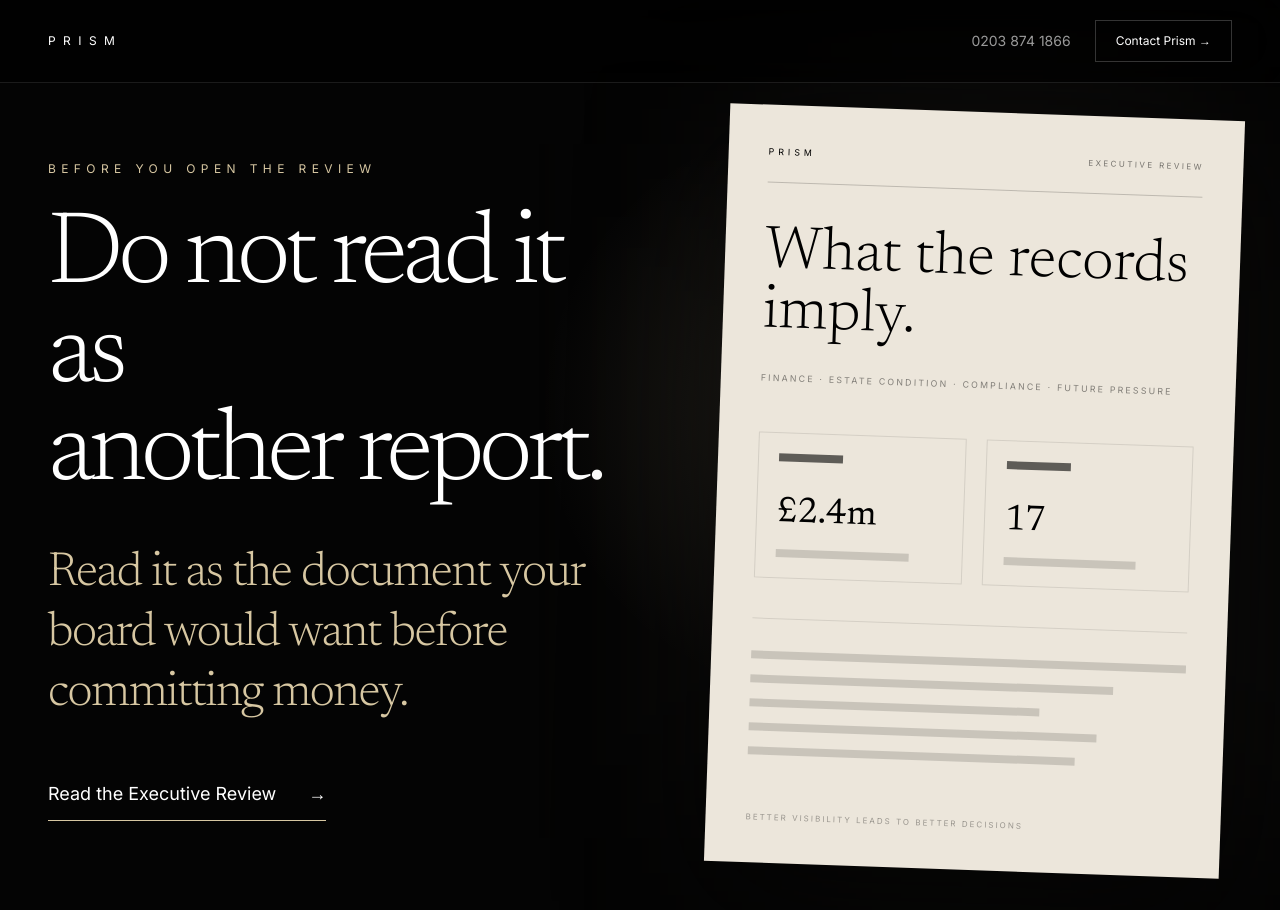
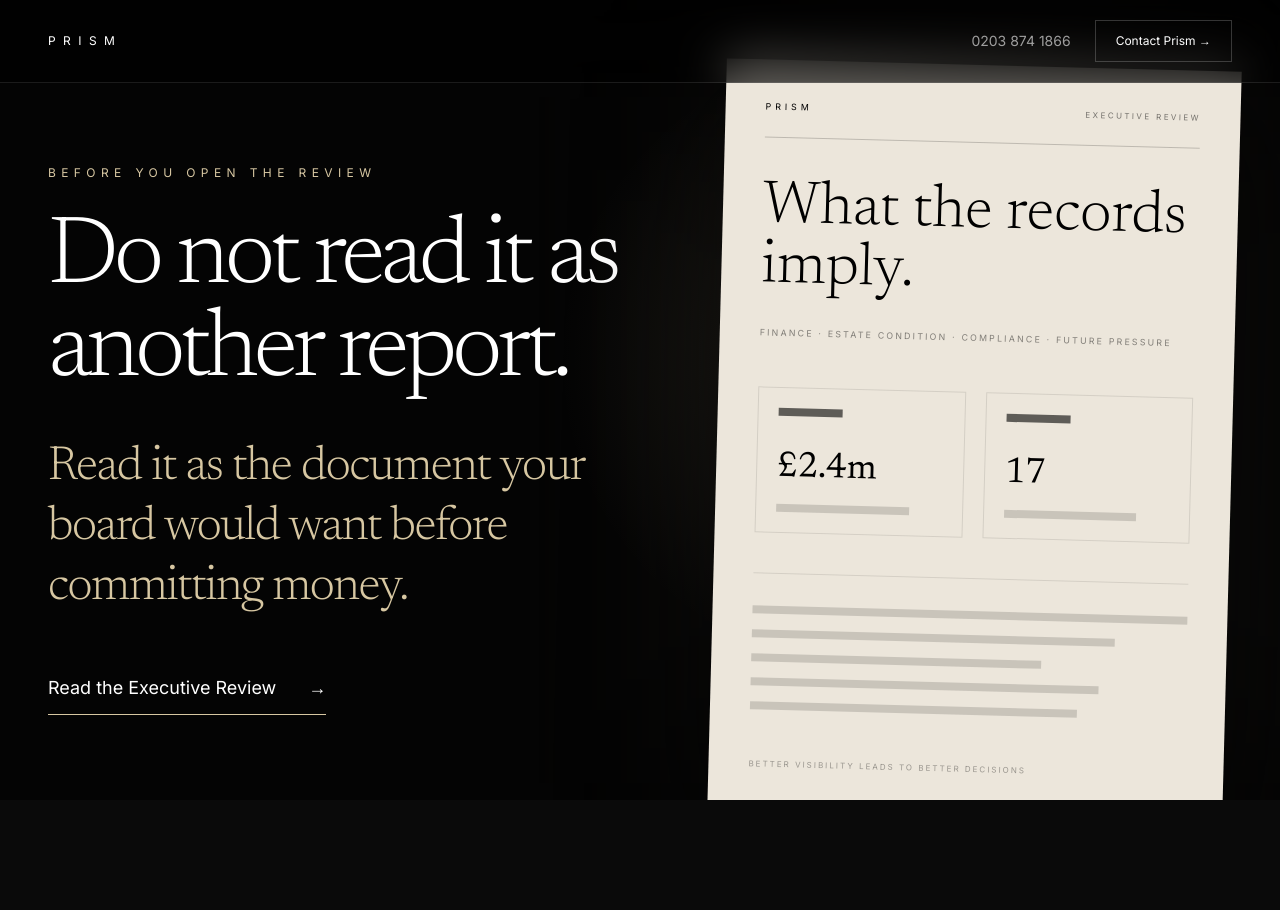
Before and after one commit to Mattsnapxact/prism-website, a Next.js app: page /report in a window 1280 px wide. After the commit the page ends 800 px from the top, so only its background shows below. Built offline with nearby package versions, Linux system fonts and the light colour scheme.

Commit message:
Update page.tsx

```diff
--- a/app/report/page.tsx
+++ b/app/report/page.tsx
@@ -7,8 +7,8 @@ export const metadata: Metadata = {
 
 export default function ReportPage() {
   return (
-    <main className="min-h-screen overflow-hidden bg-[#040404] text-white">
-      <header className="fixed inset-x-0 top-0 z-50 border-b border-white/10 bg-black/55 backdrop-blur-xl">
+    <main className="h-screen overflow-hidden bg-[#040404] text-white">
+      <header className="fixed inset-x-0 top-0 z-50 border-b border-white/10 bg-black/60 backdrop-blur-xl">
         <div className="mx-auto flex max-w-[1600px] items-center justify-between px-6 py-5 md:px-12">
           <a href="/" className="text-xs tracking-[0.62em] text-white">
             PRISM
@@ -32,16 +32,16 @@ export default function ReportPage() {
         </div>
       </header>
 
-      <section className="relative flex min-h-screen items-center px-6 pb-10 pt-28 md:px-12">
-        <div className="absolute inset-0 bg-[radial-gradient(circle_at_65%_45%,rgba(215,199,162,0.12),transparent_30%)]" />
+      <section className="relative flex h-screen items-center overflow-hidden px-6 pt-20 md:px-12">
+        <div className="absolute inset-0 bg-[radial-gradient(circle_at_68%_45%,rgba(215,199,162,0.12),transparent_32%)]" />
 
-        <div className="relative mx-auto grid w-full max-w-[1500px] gap-14 lg:grid-cols-[1fr_0.9fr] lg:items-center lg:gap-24">
+        <div className="relative mx-auto grid w-full max-w-[1450px] gap-14 lg:grid-cols-[1fr_0.9fr] lg:items-center lg:gap-24">
           <div>
             <p className="mb-8 text-xs uppercase tracking-[0.45em] text-[#d7c7a2]">
               Before you open the review
             </p>
 
-            <h1 className="font-serif text-5xl font-light leading-[0.96] tracking-[-0.05em] text-white sm:text-7xl lg:text-[6.4rem]">
+            <h1 className="font-serif text-5xl font-light leading-[0.96] tracking-[-0.05em] sm:text-7xl lg:text-[6rem]">
               Do not read it as
               <br />
               another report.
@@ -67,13 +67,16 @@ export default function ReportPage() {
             target="_blank"
             rel="noopener noreferrer"
             aria-label="Read the Executive Review"
-            className="group relative mx-auto block w-full max-w-[560px]"
+            className="group relative mx-auto block w-full max-w-[520px]"
           >
             <div className="absolute inset-8 bg-[#d7c7a2]/10 blur-[110px]" />
 
-            <div className="relative rotate-[2deg] bg-[#ece6db] p-8 text-black shadow-[0_40px_130px_rgba(0,0,0,0.7)] transition duration-700 group-hover:rotate-0 sm:p-10">
+            <div className="relative rotate-[1.5deg] bg-[#ece6db] p-8 text-black shadow-[0_40px_130px_rgba(0,0,0,0.7)] transition duration-700 group-hover:rotate-0 sm:p-10">
               <div className="flex items-center justify-between border-b border-black/20 pb-6">
-                <span className="text-[0.55rem] tracking-[0.45em]">PRISM</span>
+                <span className="text-[0.55rem] tracking-[0.45em]">
+                  PRISM
+                </span>
+
                 <span className="text-[0.5rem] uppercase tracking-[0.3em] text-black/50">
                   Executive Review
                 </span>
@@ -109,7 +112,7 @@ export default function ReportPage() {
                 <div className="h-2 w-3/4 bg-black/15" />
               </div>
 
-              <p className="mt-14 text-[0.5rem] uppercase tracking-[0.25em] text-black/35">
+              <p className="mt-12 text-[0.5rem] uppercase tracking-[0.25em] text-black/35">
                 Better visibility leads to better decisions
               </p>
             </div>
```
